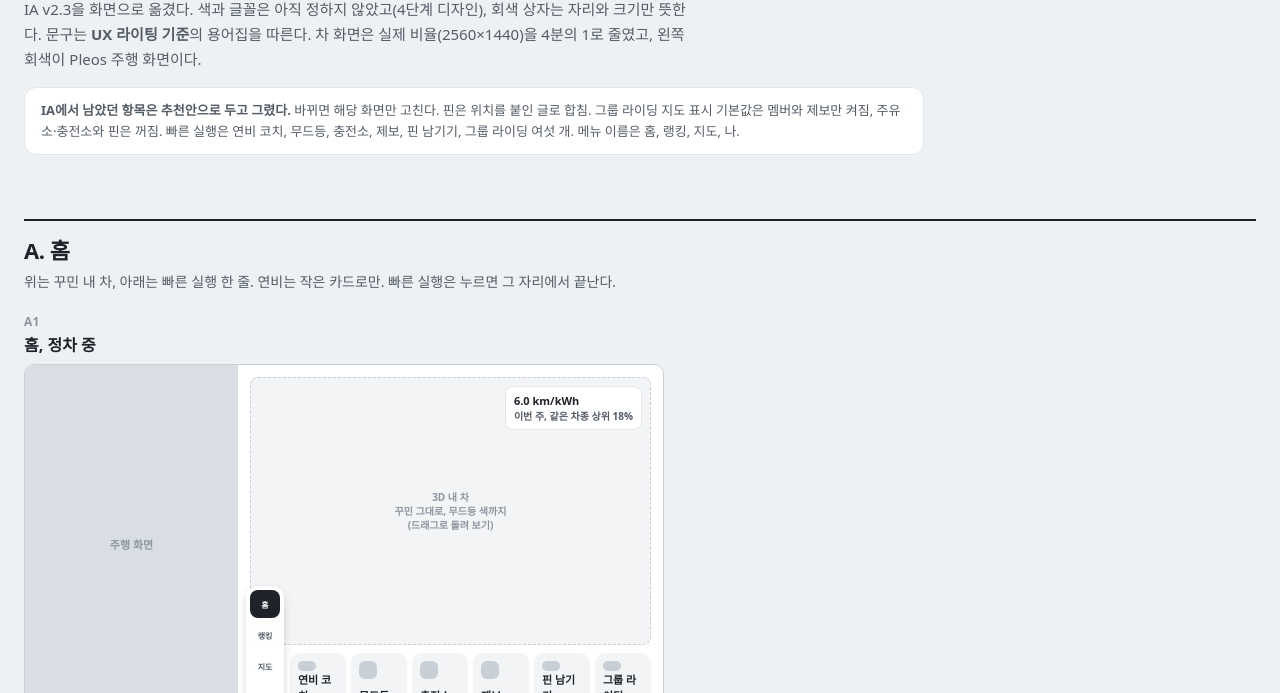
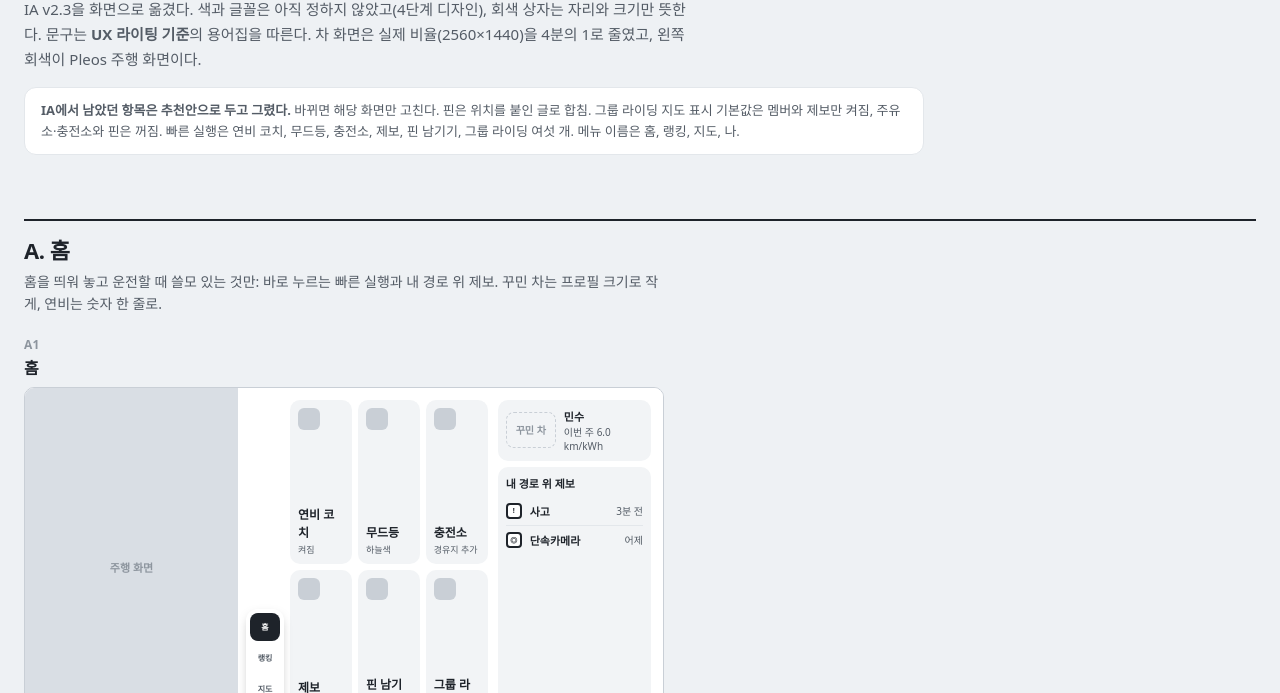
Before and after one commit to tlatlsgksp/pleos_pj, a plain HTML site: page docs/visual/wireframes.html in a window 1280 px wide. Shown: the part 107-800 px from the top of the page. Drawn offline with Linux system fonts and the light colour scheme.

```diff
--- a/docs/visual/wireframes.html
+++ b/docs/visual/wireframes.html
@@ -109,7 +109,7 @@ h2 { font-size: 22px; font-weight: 800; letter-spacing: -0.02em; margin: 64px 0
   <div class="assume"><b>IA에서 남았던 항목은 추천안으로 두고 그렸다.</b> 바뀌면 해당 화면만 고친다. 핀은 위치를 붙인 글로 합침. 그룹 라이딩 지도 표시 기본값은 멤버와 제보만 켜짐, 주유소·충전소와 핀은 꺼짐. 빠른 실행은 연비 코치, 무드등, 충전소, 제보, 핀 남기기, 그룹 라이딩 여섯 개. 메뉴 이름은 홈, 랭킹, 지도, 나.</div>
 
   <h2>A. 홈</h2>
-  <p class="sec-note">위는 꾸민 내 차, 아래는 빠른 실행 한 줄. 연비는 작은 카드로만. 빠른 실행은 누르면 그 자리에서 끝난다.</p>
+  <p class="sec-note">홈을 띄워 놓고 운전할 때 쓸모 있는 것만: 바로 누르는 빠른 실행과 내 경로 위 제보. 꾸민 차는 프로필 크기로 작게, 연비는 숫자 한 줄로.</p>
   <div class="grid" id="home"></div>
 
   <h2>B. 제보</h2>
@@ -150,22 +150,23 @@ const put = (id, html) => document.getElementById(id).innerHTML = html;
 const ride = (talk = 1) => `<div class="ride">${["민수","지은","나","현우"].map((n,i)=>`<div class="av ${i===talk?"talk":""}">${n}</div>`).join("")}<span style="flex:1"></span><span class="t2" style="color:#fff">그룹 라이딩</span></div>`;
 
 /* Home layout used in several frames */
-const homeBody = (o = {}) => `<div class="pad" style="display:grid;grid-template-rows:1fr auto;gap:8px;${o.top?`padding-top:${o.top}px`:""}">
-  <div class="ph" style="position:relative">3D 내 차<br>꾸민 그대로, 무드등 색까지<br>(드래그로 돌려 보기)
-    <div style="position:absolute;right:8px;top:8px;background:#fff;border:1px solid var(--g2);border-radius:8px;padding:6px 8px;text-align:left;color:var(--ink)"><div class="t2">6.0 km/kWh</div><div class="t3">이번 주, 같은 차종 상위 18%</div></div></div>
-  <div style="display:grid;grid-template-columns:repeat(6,1fr);gap:5px;padding-left:${o.fold?0:40}px">
-    <div class="tile" style="height:58px"><div class="ico"></div><b>연비 코치</b></div>
-    <div class="tile" style="height:58px"><div class="ico"></div><b>무드등</b></div>
-    <div class="tile" style="height:58px"><div class="ico"></div><b>충전소</b></div>
-    <div class="tile" style="height:58px"><div class="ico"></div><b>제보</b></div>
-    <div class="tile ${o.driving?"dim":""}" style="height:58px"><div class="ico"></div><b>핀 남기기</b></div>
-    <div class="tile" style="height:58px"><div class="ico"></div><b>${o.riding?"그룹 라이딩 중":"그룹 라이딩"}</b></div>
+const homeBody = (o = {}) => `<div class="pad" style="display:grid;grid-template-columns:1.55fr 1fr;gap:10px;${o.top?`padding-top:${o.top}px`:""}">
+  <div style="display:grid;grid-template-columns:repeat(3,1fr);grid-template-rows:1fr 1fr;gap:6px;padding-left:${o.fold?0:40}px">
+    ${[["연비 코치","켜짐"],["무드등","하늘색"],["충전소","경유지 추가"],["제보","사고, 공사, 정체"],["핀 남기기",o.driving?"정차 중에":"지금 위치"],["그룹 라이딩",o.riding?"진행 중":"시작"]].map(([b,t],i)=>`<div class="tile ${o.driving&&i===4?"dim":""}"><div class="ico" style="width:22px;height:22px"></div><div><b style="font-size:12px">${b}</b><br><span>${t}</span></div></div>`).join("")}
+  </div>
+  <div style="display:flex;flex-direction:column;gap:6px">
+    <div class="row" style="background:var(--g1);border-radius:10px;padding:8px"><div class="ph" style="width:56px;height:36px;padding:0">꾸민 차</div><div><div class="t2">민수</div><div class="t3">이번 주 6.0 km/kWh</div></div></div>
+    <div style="background:var(--g1);border-radius:10px;padding:8px;flex:1">
+      <div class="t2" style="margin-bottom:6px">내 경로 위 제보</div>
+      ${o.noRoute?`<div class="t3">경로 안내를 시작하면 여기에 보여요.</div>`:`<div class="li"><div class="mk sq" style="position:static">!</div><span class="grow t2">사고</span><span class="t3">3분 전</span></div><div class="li"><div class="mk sq" style="position:static">◎</div><span class="grow t2">단속카메라</span><span class="t3">어제</span></div>`}
+    </div>
   </div></div>`;
 
 put("home",
-  fig("A1", "홈, 정차 중", car(homeBody()), "위는 꾸민 3D 내 차가 화면을 크게 쓰고, 아래 한 줄에 <b>빠른 실행</b> 여섯 개. 이번 주 연비는 차 위 오른쪽 구석의 작은 카드로만 둔다. 메뉴는 왼쪽 아래에 펼쳐져 있고, 빠른 실행 줄은 메뉴 옆에서 시작한다.") +
-  fig("A2", "홈, 주행 중 (메뉴 접힘)", car(homeBody({ driving: true, fold: true }), { fold: true }), "5초 뒤 메뉴는 왼쪽 가장자리 손잡이로 접히고 빠른 실행 줄이 왼쪽 끝까지 넓어진다. <b>핀 남기기</b>는 흐리게 바뀌고 누르면 \"핀은 차를 세운 뒤 남길 수 있어요.\" 나머지 버튼은 주행 중에도 한 번 눌러 끝난다.") +
+  fig("A1", "홈", car(homeBody()), "운전 중에 쓸모 있는 것만 둔다. 왼쪽은 누르면 바로 끝나는 <b>빠른 실행</b> 여섯 개(가장 크게), 오른쪽은 <b>내 경로 위 제보</b> 목록. 지금 무드등 색은 빠른 실행 [무드등] 버튼에 보인다. 꾸민 차는 프로필 크기로 줄여 닉네임, 이번 주 연비와 한 줄에. 3D로 크게 보는 건 나 › 꾸미기에서.") +
+  fig("A2", "홈, 주행 중 (메뉴 접힘)", car(homeBody({ driving: true, fold: true }), { fold: true }), "5초 뒤 메뉴는 왼쪽 가장자리 손잡이로 접히고 빠른 실행이 왼쪽 끝까지 넓어진다. <b>핀 남기기</b>는 흐리게 바뀌고 누르면 \"핀은 차를 세운 뒤 남길 수 있어요.\" 나머지 버튼은 주행 중에도 한 번 눌러 끝난다.") +
   fig("A3", "홈, 그룹 라이딩 중", car(ride(0) + homeBody({ top: 52, riding: true })), "위쪽 배너에 멤버 프로필이 한 줄로 뜨고, 말하는 사람 프로필에 테두리가 생긴다. 배너를 누르면 그룹 라이딩 화면(E3). 메뉴와 겹치지 않게 위에 둔다.") +
+  fig("A0", "홈, 경로 안내가 없을 때", car(homeBody({ noRoute: true })), "경로 안내 중이 아니면 제보 칸은 안내 문구 한 줄. 빈 칸을 다른 정보로 채우지 않는다.") +
   fig("A4", "무드등 색 고르기 (빠른 실행에서)", car(homeBody() + `<div class="panel" style="right:12px;top:12px;width:230px"><div class="t1">무드등</div><div class="row" style="margin:10px 0;flex-wrap:wrap;gap:6px">${Array.from({length:8}).map((_,i)=>`<div class="av" style="width:24px;height:24px;${i===2?"outline:2px solid #1E232A;outline-offset:2px":""}"></div>`).join("")}</div><div class="t3">고르면 바로 실내등이 바뀌어요.</div></div>`), "다른 화면으로 넘어가지 않는 작은 판. 색을 누르는 순간 Vehicle SDK로 실내등에 적용된다(구현). 판 밖을 누르면 닫힌다.")
 );
 
@@ -215,13 +216,17 @@ put("map",
     <div class="t3" style="line-height:1.5">주차장 넓고 급속 충전기 두 대. 창가 자리에서 바다가 바로 보여요.</div>
     <div class="row"><div class="av">민수</div><div><div class="t2">민수</div><div class="t3">아이오닉 5, 2일 전</div></div></div>
     <span style="flex:1"></span><div class="row"><span class="btn pri" style="flex:1">길 안내</span><span class="btn" style="flex:1">경유지 추가</span></div></div>`, { on: "지도" }), "핀을 누르면 오른쪽 판. 글은 세 줄까지만, 주행 중에는 제목과 태그, 버튼만 보인다. [길 안내] [경유지 추가]는 NaviHelper로 바로 들어간다. 저장과 응원은 폰에서.") +
-  fig("D3", "핀 남기기 (정차 중)", car(mapBase(false) + `<div class="panel" style="right:12px;top:12px;bottom:12px;width:250px;display:flex;flex-direction:column;gap:7px">
-    <div class="t1">여기에 핀을 남겨요</div><div class="t3">강원 강릉시 사천면 해안로</div>
-    <div class="input">장소 이름</div>
+  fig("D3", "핀 남기기 1: 장소 고르기 (정차 중)", car(mapBase(false) + `<div class="panel" style="right:12px;top:12px;bottom:12px;width:250px;display:flex;flex-direction:column;gap:6px">
+    <div class="t1">어디에 핀을 남길까요?</div><div class="t3">지금 위치 근처의 장소예요.</div>
+    ${[["바다 앞 카페","카페","강릉시 사천면 해안로 12"],["사천진 해변 공영주차장","주차장","강릉시 사천면 해안로 4"],["사천 물회 마을","음식점","강릉시 사천면 진리항구길 8"],["사천진 해수욕장","해수욕장","강릉시 사천면 사천진리"]].map(([n,c,ad],i)=>`<div class="li" style="${i===0?"background:var(--g1);border-radius:8px;padding:6px":""}"><div class="grow"><div class="t2">${n}</div><div class="t3">${c}, ${ad}</div></div></div>`).join("")}
+    <div class="li"><div class="grow t2">목록에 없어요</div><span class="t3">직접 입력 ›</span></div>
+    <span style="flex:1"></span><span class="btn pri big">이 장소로</span></div>`, { on: "지도" }), "차 위치로 네이버 지도에 등록된 근처 장소를 불러와 가까운 순으로 보여 준다. 고르면 이름, 주소, 종류가 채워져서 직접 칠 것이 없다. 목록에 없을 때만 직접 입력.") +
+  fig("D3b", "핀 남기기 2: 태그와 한 줄 (정차 중)", car(mapBase(false) + `<div class="panel" style="right:12px;top:12px;bottom:12px;width:250px;display:flex;flex-direction:column;gap:7px">
+    <div class="t1">바다 앞 카페</div><div class="t3">카페, 강릉시 사천면 해안로 12</div>
     <div><div class="t3" style="margin-bottom:3px">태그</div><span class="chip on">카페</span><span class="chip on">주차 쉬움</span><span class="chip">충전기 있음</span><span class="chip">차박</span><span class="chip">큰 차 편함</span><span class="chip">드라이브 코스</span><span class="chip">맛집</span><span class="chip">저렴한 주유소</span><span class="chip">+ 직접 입력</span></div>
     <div class="input">한 줄 추천 (선택)</div>
     <div class="seg"><span class="on">전체 공개</span><span>이웃만</span></div>
-    <span style="flex:1"></span><span class="btn pri big">핀 남기기</span></div>`, { on: "지도" }), "위치는 차가 준 값이라 고를 필요가 없다. 태그는 여러 개, 직접 만들 수도 있다. 사진과 긴 글은 폰에서 덧붙인다. 남기면 위치를 붙인 짧은 글이 커뮤니티에 올라간다.")
+    <span style="flex:1"></span><span class="btn pri big">핀 남기기</span></div>`, { on: "지도" }), "장소 종류에서 태그 하나(카페)는 미리 켜 둔다. 나머지 태그와 한 줄 추천은 선택이라 [핀 남기기]만 눌러도 된다. 사진과 긴 글은 폰에서 덧붙인다.")
 );
 
 const neighbors = [["민수",true],["지은",true],["현우",false],["서연",false],["준호",false]];
@@ -268,9 +273,9 @@ put("me",
 );
 
 put("narrow",
-  fig("G1", "홈, 1/3 창", car(`<div class="pad" style="display:flex;flex-direction:column;gap:8px">
-    <div class="ph" style="flex:1;position:relative">3D 내 차<div style="position:absolute;right:6px;top:6px;background:#fff;border:1px solid var(--g2);border-radius:8px;padding:4px 6px;color:var(--ink);text-align:left"><div class="t2">6.0 km/kWh</div></div></div>
-    <div style="display:grid;grid-template-columns:1fr 1fr 1fr;gap:5px;padding-left:40px">${["연비 코치","무드등","충전소","제보","핀 남기기","그룹 라이딩"].map(t=>`<div class="tile" style="height:44px"><b>${t}</b></div>`).join("")}</div></div>`, { narrow: true }), "3D 차가 위, 빠른 실행은 아래 3×2. 메뉴는 똑같이 왼쪽 아래라서 빠른 실행 왼쪽 열은 메뉴가 접혔을 때 온전히 보인다.") +
+  fig("G1", "홈, 1/3 창", car(`<div class="pad" style="display:flex;flex-direction:column;gap:6px">
+    <div class="row" style="background:var(--g1);border-radius:10px;padding:6px"><div class="ph" style="width:44px;height:28px;padding:0">차</div><div class="grow t2">민수</div><span class="t3">경로 위 제보 2</span></div>
+    <div style="flex:1;display:grid;grid-template-columns:1fr 1fr 1fr;grid-template-rows:1fr 1fr;gap:5px;padding-left:40px">${["연비 코치","무드등","충전소","제보","핀 남기기","그룹 라이딩"].map(t=>`<div class="tile"><div class="ico"></div><b>${t}</b></div>`).join("")}</div></div>`, { narrow: true }), "빠른 실행이 화면 대부분. 위 한 줄에 프로필과 경로 위 제보 개수, 누르면 제보 목록.") +
   fig("G2", "그룹 라이딩, 1/3 창", car(`<div class="map"></div><div class="panel" style="left:8px;right:8px;bottom:8px;padding-left:44px"><div class="row" style="gap:6px;margin-bottom:8px">${["민수","지은","나","현우"].map((n,i)=>`<div class="av ${i===0?"talk":""}">${n}</div>`).join("")}</div><div style="height:44px;border-radius:12px;background:var(--ink);color:#fff;display:flex;align-items:center;justify-content:center;font-weight:800">누르고 말하기</div></div>`, { narrow: true, fold: true }), "프로필 줄 아래 말하기 버튼을 가로로 길게.")
 );
 
```
Also changed, not shown: docs/FEATURE_DEFINITION.md (+1 -1 lines), docs/PROPOSAL.md (+3 -2 lines), docs/UX_WRITING.md (+2 -0 lines).
